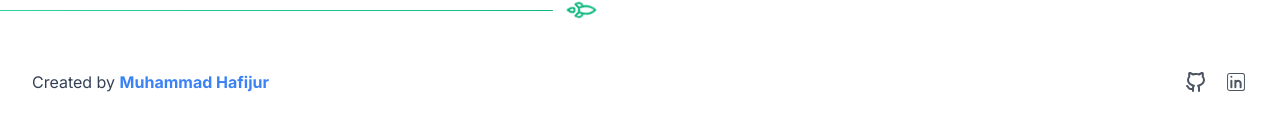
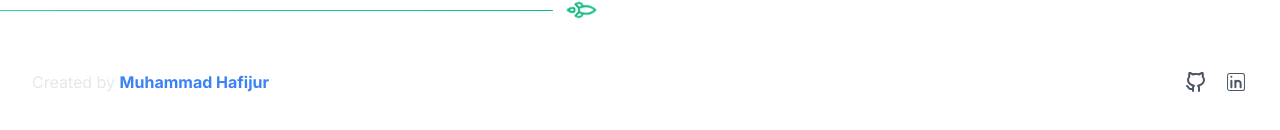
Before and after one commit to muhammadhafijur/image-blender, a Vue app: page / in a window 1280 px wide. Shown: the part 1842-1972 px from the top of the page. Built offline with nearby package versions, Linux system fonts and the light colour scheme; no server answers; the database is empty; a web font is replaced by a local one.

Commit message:
color change

```diff
--- a/src/components/TheFooter.vue
+++ b/src/components/TheFooter.vue
@@ -52,7 +52,7 @@
       <div
         class="flex flex-col items-center justify-center space-y-4 sm:flex-row sm:justify-between sm:space-y-0"
       >
-        <p class="text-base text-slate-700 rounded-lg">
+        <p class="text-base text-gray-200 rounded-lg">
           Created by
           <a
             href="https://www.linkedin.com/in/muhammadhafijur/"
```
Also changed, not shown: 2 other files (tests, documents, lock files or other folders).
